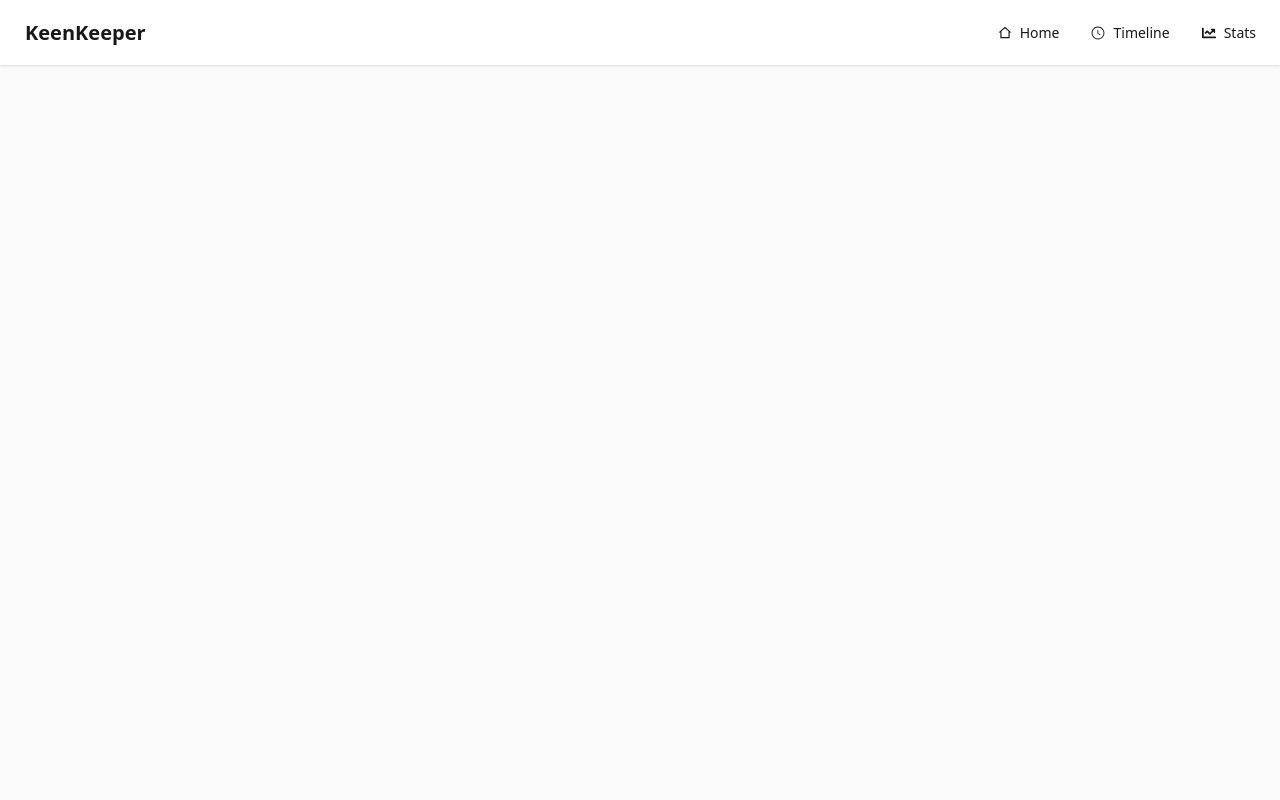
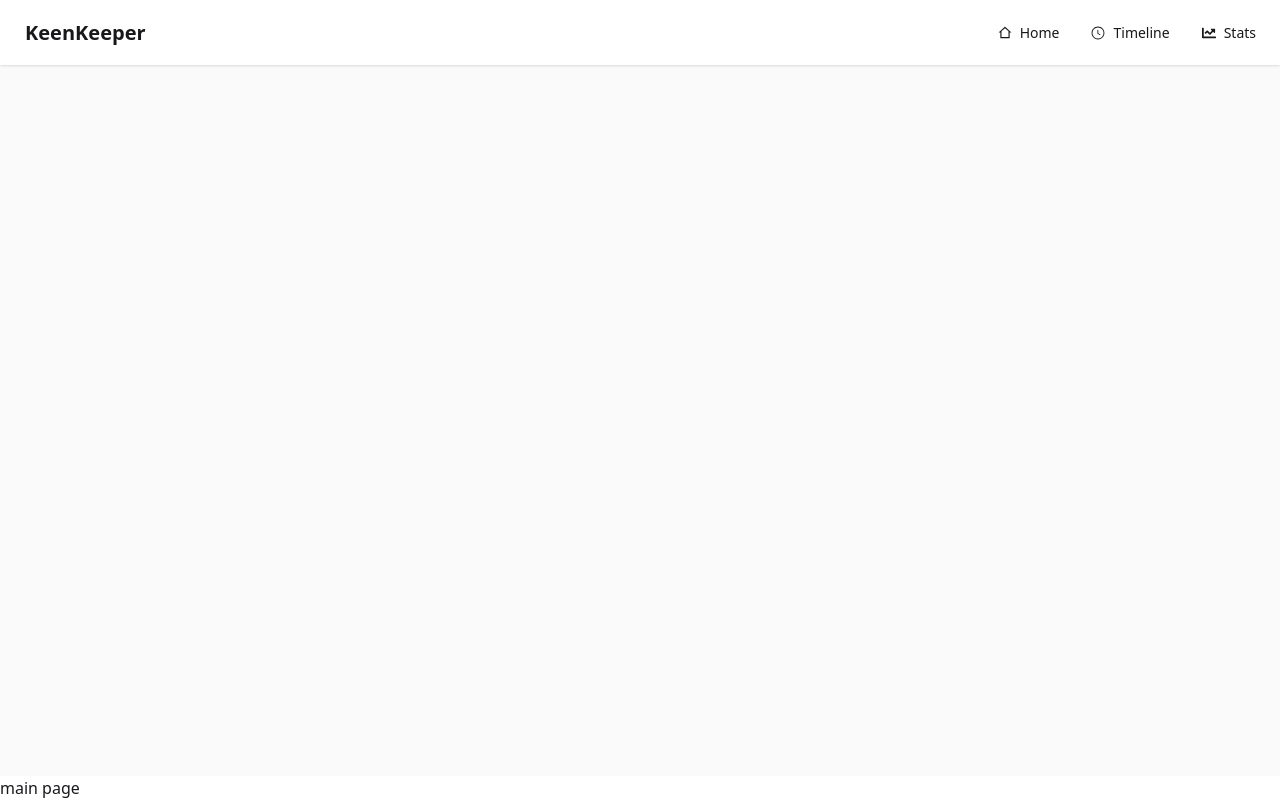
Before and after one commit to PeyaraFul/b13-a7-keen-keeper, a Next.js app: page / in a window 1280 px wide. Built offline with nearby package versions, Linux system fonts and the light colour scheme.

Commit message:
checking live link on vercel

```diff
--- a/src/app/page.js
+++ b/src/app/page.js
@@ -6,6 +6,7 @@ import { RiHome2Line } from "react-icons/ri";
 
 export default function Home() {
   return (
+    <>
     <div className="flex flex-col flex-1 bg-zinc-50 font-sans dark:bg-black">
 
 
@@ -25,5 +26,8 @@ export default function Home() {
 
 
     </div>
+
+     main page
+   </>
   );
 }
```
